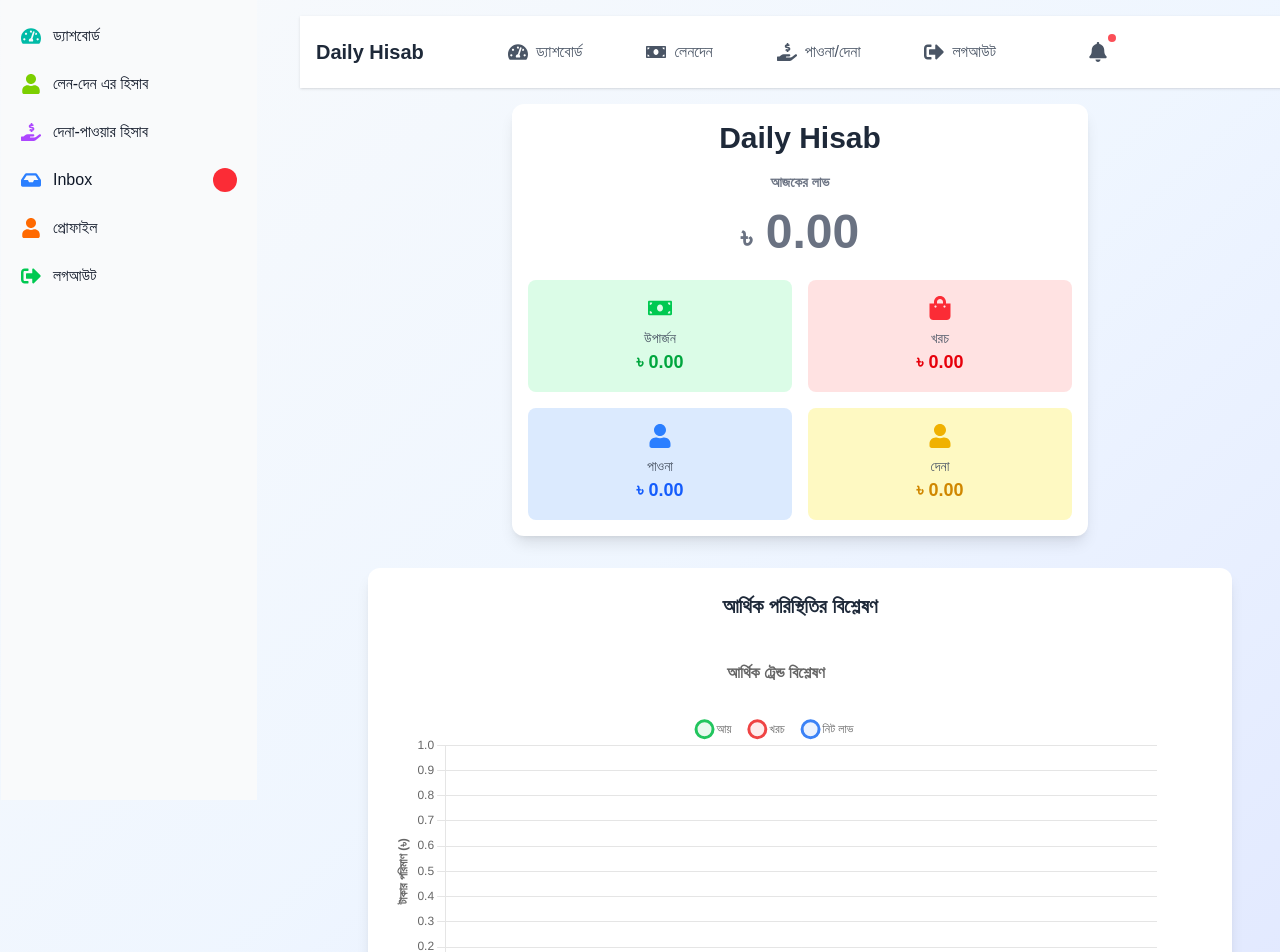
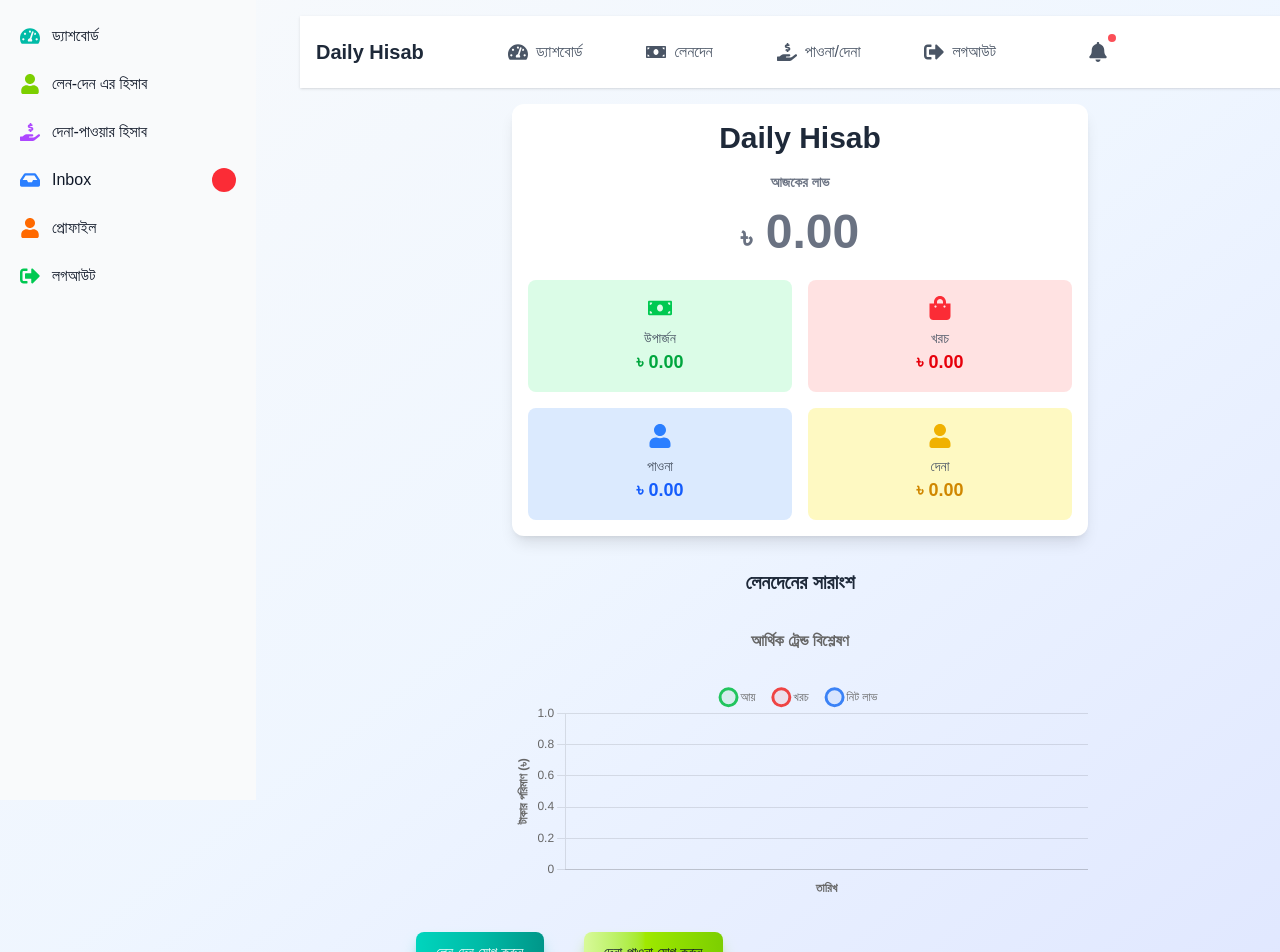
Before and after one commit to mb-shupto/my-daily-hisab, a Next.js app: page /dashboard in a window 1280 px wide. Shown: the top 952 px of the page. Built offline with nearby package versions, Linux system fonts and the light colour scheme.

Commit message:
Revert "fixed responsiveness (web)"
This reverts commit 7307da44e53c52d9f8a33e0ee02ee97dcbb5e993.

```diff
--- a/src/app/dashboard/page.tsx
+++ b/src/app/dashboard/page.tsx
@@ -320,7 +320,7 @@ export default function Dashboard() {
             xmlns="http://www.w3.org/2000/svg"
             fill="none"
             viewBox="0 0 24 24"
-            strokeWidth={2}
+            strokeWidth={1.5}
             stroke="currentColor"
             className="w-6 h-6"
           >
@@ -337,16 +337,16 @@ export default function Dashboard() {
       <div
         className={`fixed top-0 right-0 h-full z-40 transition-transform duration-300 ${
           isMenuOpen ? "translate-x-0" : "translate-x-full"
-        } md:translate-x-0 md:static md:block w-56 md:w-64 bg-white/95 backdrop-blur-sm shadow-xl border-l border-white/20`}
+        } md:translate-x-0 md:static md:block w-56 md:w-64 bg-white shadow-lg md:shadow-none`}
       >
         <Sidebar />
       </div>
-      <div className="flex-1 md:mr-64 flex flex-col items-center justify-center p-2 sm:p-4  w-400">
+      <div className="flex-1 md:mr-64 flex flex-col items-center justify-center p-2 sm:p-4 w-400">
         <Menubar
           isOpen={isMenuOpen}
-          toggleMenu={() => setIsMenuOpen(!isMenuOpen)}  />
-
-        <div className="flex-1 flex flex-col items-center justify-center p-2 sm:p-4 w-full max-w-4xl">
+          toggleMenu={() => setIsMenuOpen(!isMenuOpen)}
+        />
+        <div className="flex-1 flex flex-col items-center justify-center p-2 sm:p-4 w-200">
           <div className="w-full max-w-xl bg-white rounded-xl shadow-lg p-2 sm:p-4 transform transition-all duration-300 hover:scale-100">
             <h1 className="text-3xl font-bold text-gray-800 text-center mb-4">
               Daily Hisab
@@ -396,19 +396,15 @@ export default function Dashboard() {
         </div>
 
           {/* Graph Section */}
-          <div className="w-full max-w-4xl mt-4 sm:mt-8">
-            <div className="bg-white rounded-xl shadow-lg p-6">
-              <h2 className="text-xl font-bold text-gray-800 text-center mb-6">
-                আর্থিক পরিস্থিতির বিশ্লেষণ
+          <div className="w-full max-w-xl mt-4 sm:mt-8">
+            <h2 className="text-xl font-bold text-gray-800 text-center mb-4">
+              লেনদেনের সারাংশ
             </h2>
-              <div className="h-96">
             <Line data={chartData} options={chartOptions} />
-              </div>
-            </div>
           </div>
 
         {/* Buttons below the graph */}
-          <div className="flex flex-col sm:flex-row gap-2 sm:gap-10 mt-4 sm:mt-8 ">
+        <div className="flex flex-col sm:flex-row gap-2 sm:gap-10 mt-4 sm:mt-8 w-full">
           <button
             type="button"
             className="w-full sm:w-auto text-white bg-gradient-to-r from-teal-400 via-teal-500 to-teal-600 hover:bg-gradient-to-br focus:ring-4 focus:outline-none focus:ring-teal-300 dark:focus:ring-teal-800 shadow-lg shadow-teal-500/50 dark:shadow-lg dark:shadow-teal-800/80 font-medium rounded-lg text-sm px-5 py-2.5 text-center mb-2 sm:mb-0"
```
Lines whose indentation alone changed are shown as unchanged.
